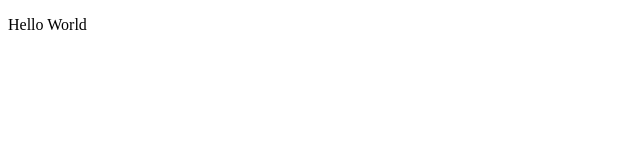
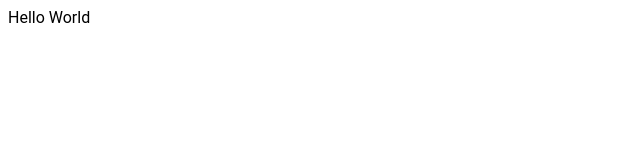
Before and after one commit to Tunjii10/Movie-Database, an Angular app: page / in a window 1280 px wide. Shown: the top 160 px of the page, without its empty margins (0-640 px from the left). Built offline with nearby package versions, Linux system fonts and the light colour scheme.

Commit message:
chore: angular material setup

```diff
--- a/package.json
+++ b/package.json
@@ -30,6 +30,7 @@
         "@angular/compiler-cli": "~13.3.0",
         "@angular/core": "~13.3.0",
         "@angular/forms": "~13.3.0",
+        "@angular/material": "^7.0.0",
         "@angular/platform-browser": "~13.3.0",
         "@angular/platform-browser-dynamic": "~13.3.0",
         "@angular/router": "~13.3.0",
--- a/src/styles.scss
+++ b/src/styles.scss
@@ -1 +1,12 @@
 /* You can add global styles to this file, and also import other style files */
+body {
+    font-family: Roboto, arial, san-serif;
+    background-color: white;
+}
+
+body * {
+    font-family: Roboto, arial, san-serif;
+    background-color: white;
+    padding: 0;
+    margin: 0;
+}
```
Also changed, not shown: src/app/app.module.ts (+23 -10 lines), 1 other file (tests, documents, lock files or other folders).
